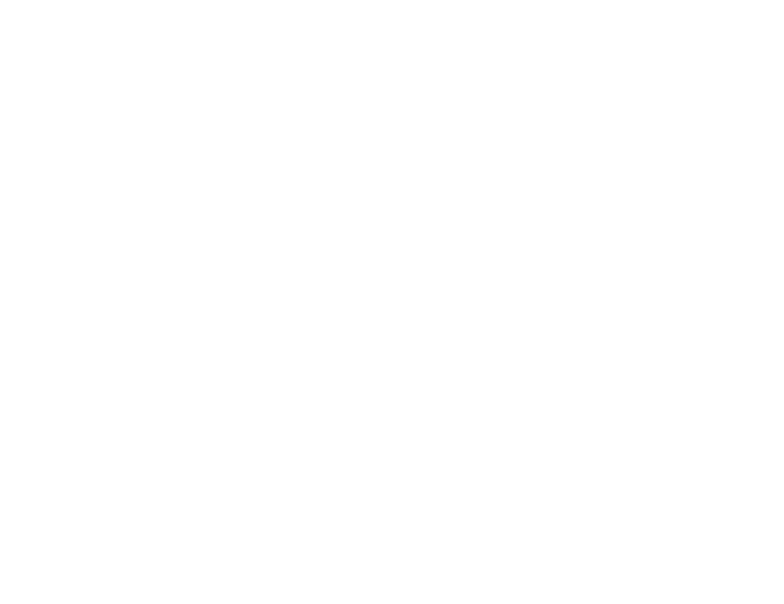
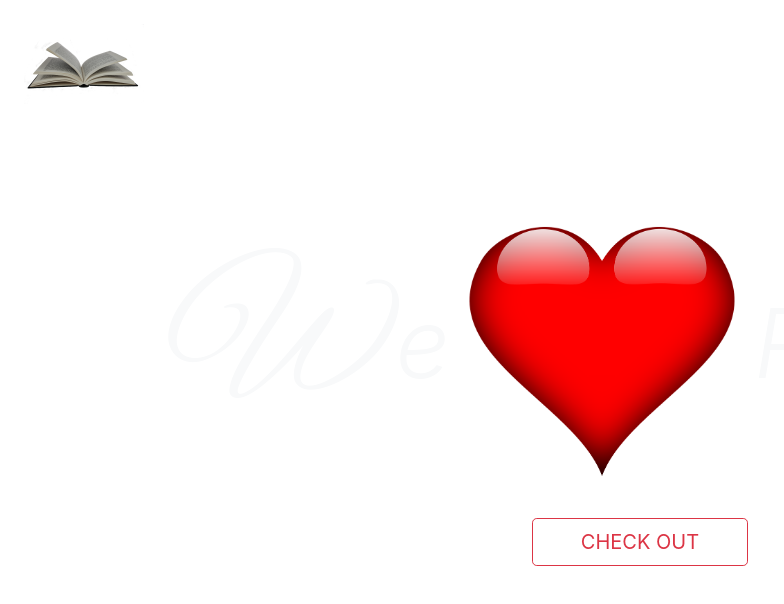
Before and after one commit to Tejas-Khairnar/bootstrap-bookStore, a plain HTML site: page index.html in a window 1280 px wide. Shown: the whole page, without its empty margins (0-784 px from the left). Drawn offline with Linux system fonts and the light colour scheme.

Commit message:
Adding Header

```diff
--- a/css/style.css
+++ b/css/style.css
@@ -0,0 +1,35 @@
+/* header */
+header {
+    height: 100vh;
+    background: linear-gradient(rgba(0, 0, 0, .7), rgba(0, 0, 0, .8)), url(../images/book-back.jpg) fixed center no-repeat /cover;
+    clip-path: polygon(0 0, 100% 0, 100% 90%, 0 100%);
+}
+
+.banner-heading::first-letter {
+    font-family: 'Great Vibes', cursive;
+    font-size: 10rem;
+    margin-right: 20px;
+}
+
+.banner-heading img {
+    animation: beating 2s infinite;
+}
+
+@keyframes beating {
+    0% {
+        transform: scale(1);
+    }
+    40% {
+        transform: scale(1.1);
+    }
+    60% {
+        transform: scale(1.05);
+    }
+    80% {
+        transform: scale(1.1);
+    }
+    100% {
+        transform: scale(1);
+    }
+}
+/* end of header */
--- a/index.html
+++ b/index.html
@@ -16,6 +16,23 @@
   </head>
   <body>
 
+    <!-- Header Start Here -->
+    <header class="d-flex align-items-center">
+        <div class="align-self-start position-absolute">
+            <a href="#">
+                <img src="images/book-icon.png" alt="" width="120" class="img-fluid m-4">
+            </a>
+        </div>
+        <div class="container">
+            <div class="row">
+                <div class="col text-center">
+                    <h1 class="text-light display-1 font-italic mb-5 banner-heading">We <img src="images/heart.png" alt="" width="250" class="img-fluid"> Reading</h1>
+                    <a href="#" class="btn btn-lg btn-outline-danger text-uppercase px-5">Check Out</a>
+                </div>
+            </div>
+        </div>
+    </header>
+    <!-- Header End Here -->
 
     <script src="js/jquery-3.3.1.min.js"></script>
     <script src="js/popper.js"></script>
```
Also changed, not shown: images/heart.png (added).
